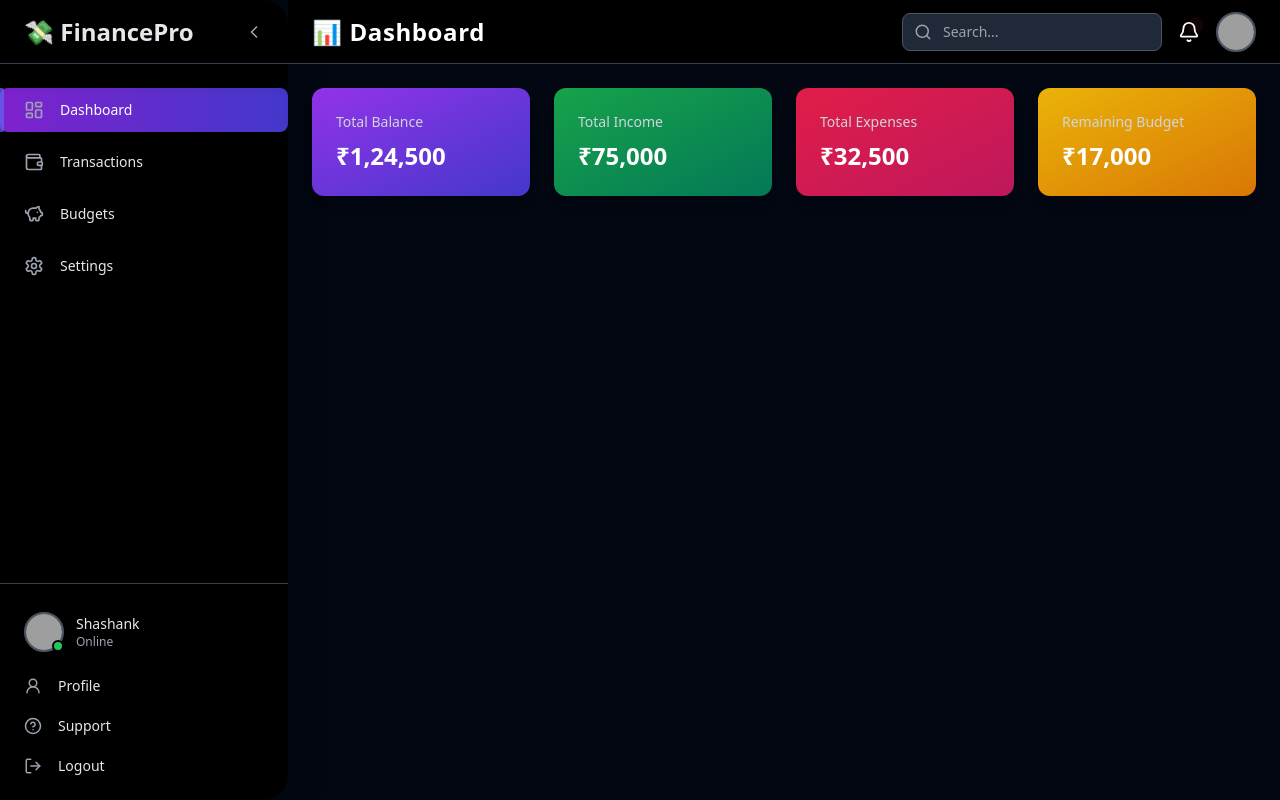
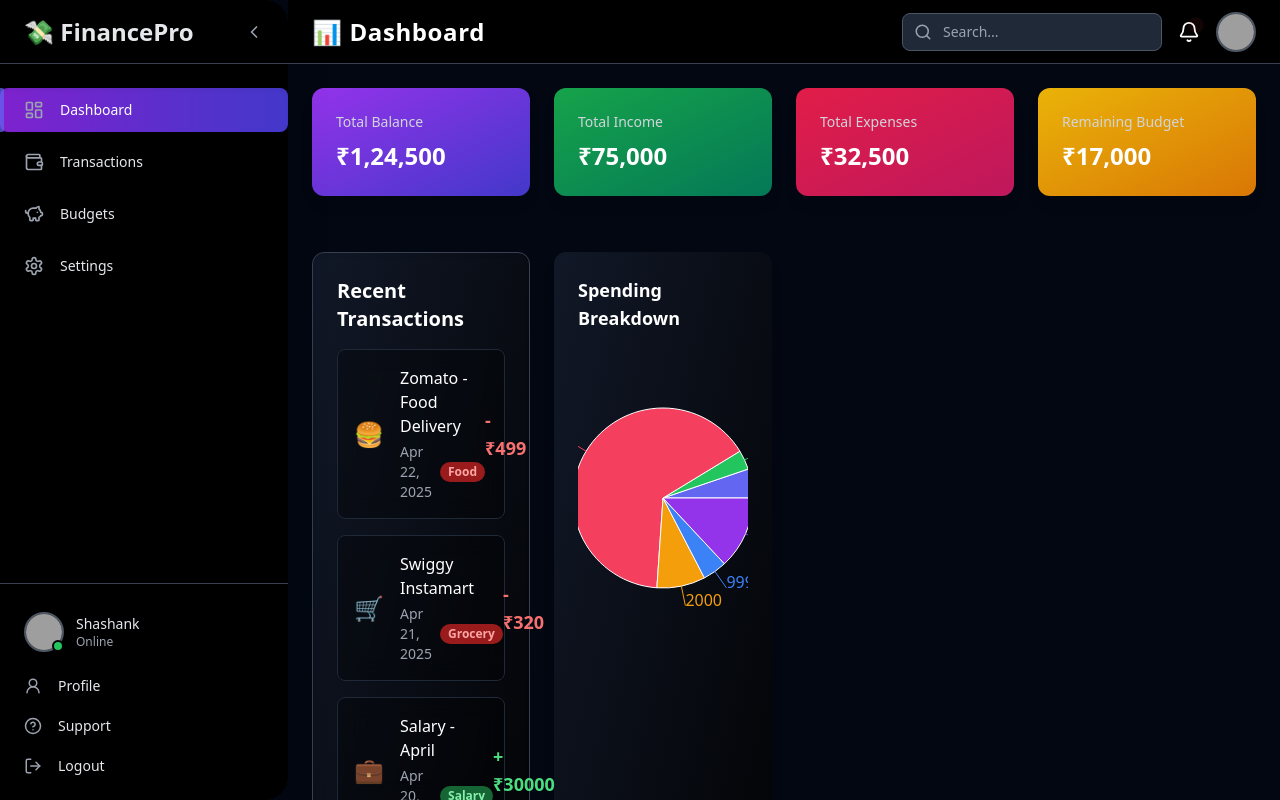
Before and after one commit to ShashankVashishtha18/Personal-finance-dashboard, a React (Vite) app: page / in a window 1280 px wide. Built offline with nearby package versions, Linux system fonts and the light colour scheme; grey boxes are pictures that could not be loaded.

Commit message:
Worked on dashboard pie chart of spendings and recent transactions

```diff
--- a/package.json
+++ b/package.json
@@ -16,7 +16,7 @@
     "react": "^19.0.0",
     "react-chartjs-2": "^5.3.0",
     "react-dom": "^19.0.0",
-    "recharts": "^2.15.2",
+    "recharts": "^2.15.3",
     "zustand": "^5.0.3"
   },
   "devDependencies": {
--- a/src/components/DashBoard.jsx
+++ b/src/components/DashBoard.jsx
@@ -1,4 +1,67 @@
 import React from "react";
+import { PieChart, Pie, Cell, Tooltip, ResponsiveContainer } from "recharts";
+
+
+const COLORS = ["#6366f1", "#22c55e", "#f43f5e", "#f59e0b", "#3b82f6","#9333ea"];
+
+
+const recentTransactions = [
+  {
+    id: 1,
+    name: "Zomato - Food Delivery",
+    amount: -499,
+    type: "Expense",
+    category: "Food",
+    icon: "🍔",
+    date: "Apr 22, 2025",
+  },
+  {
+    id: 2,
+    name: "Swiggy Instamart",
+    amount: -320,
+    type: "Expense",
+    category: "Grocery",
+    icon: "🛒",
+    date: "Apr 21, 2025",
+  },
+  {
+    id: 3,
+    name: "Salary - April",
+    amount: 30000,
+    type: "Income",
+    category: "Salary",
+    icon: "💼",
+    date: "Apr 20, 2025",
+  },
+  {
+    id: 4,
+    name: "Netflix Subscription",
+    amount: -499,
+    type: "Expense",
+    category: "Entertainment",
+    icon: "🎬",
+    date: "Apr 19, 2025",
+  },
+  {
+    id: 5,
+    name: "Petrol",
+    amount: -1200,
+    type: "Expense",
+    category: "Transport",
+    icon: "⛽",
+    date: "Apr 18, 2025",
+  },
+];
+
+const categoryData = [
+  { name: "Food", value: 1200 },
+  { name: "Grocery", value: 800 },
+  { name: "Rent", value: 15000 },
+  { name: "Entertainment", value: 2000 },
+  { name: "Subscriptions", value: 999 },
+  { name: "Transpart", value: 3000 },
+];
+
 
 const Dashboard = () => {
   return (
@@ -26,7 +89,71 @@ const Dashboard = () => {
         <h3 className="text-sm text-gray-300">Remaining Budget</h3>
         <p className="text-2xl font-bold mt-2 text-white">₹17,000</p>
       </div>
+
+{/* Recent Transactions */}
+<div className="bg-gradient-to-br from-gray-900 to-black p-6 rounded-xl shadow-inner border border-gray-700 mt-8">
+  <h3 className="text-xl font-semibold mb-4 text-white">Recent Transactions</h3>
+  <ul className="space-y-4">
+    {recentTransactions.map((tx) => (
+      <li
+        key={tx.id}
+        className="flex items-center justify-between px-4 py-4 rounded-lg bg-black/30 backdrop-blur-md hover:bg-black/50 transition-all duration-300 border border-gray-800 shadow-sm"
+      >
+        <div className="flex items-center gap-4">
+          <span className="text-2xl">{tx.icon}</span>
+          <div>
+            <h4 className="font-medium text-white">{tx.name}</h4>
+            <div className="flex items-center gap-2 mt-1">
+              <span className="text-sm text-gray-400">{tx.date}</span>
+              <span
+                className={`text-xs px-2 py-0.5 rounded-full font-semibold ${
+                  tx.type === "Income"
+                    ? "bg-green-800 text-green-300"
+                    : "bg-red-800 text-red-300"
+                }`}
+              >
+                {tx.category}
+              </span>
+            </div>
+          </div>
+        </div>
+        <div
+          className={`text-lg font-bold ${
+            tx.amount < 0 ? "text-red-400" : "text-green-400"
+          }`}
+        >
+          {tx.amount < 0 ? `-₹${Math.abs(tx.amount)}` : `+₹${tx.amount}`}
+        </div>
+      </li>
+    ))}
+  </ul>
+</div>
+
+{/* Pie Chart Section */}
+<div className="bg-gradient-to-br from-gray-900 to bg-black p-6 rounded-xl shadow-lg mt-8 ">
+  <h3 className="text-lg font-semibold mb-4">Spending Breakdown</h3>
+    <ResponsiveContainer width="100%" height={300}>
+      <PieChart>
+        <Pie
+        data={categoryData}
+        cx="50%"
+        cy="50%"
+        outerRadius={90}
+        fill="#8884d8"
+        dataKey="value"
+        label
+        >
+          {categoryData.map((entry, index) => (
+          <Cell key={`cell-${index}`} fill={COLORS[index % COLORS.length]} />
+        ))}
+          </Pie>
+          <Tooltip />
+      </PieChart>
+    </ResponsiveContainer>
+</div>
     </div>
+
+
   );
 };
 
--- a/src/components/SideBar.jsx
+++ b/src/components/SideBar.jsx
@@ -66,7 +66,10 @@ const Sidebar = () => {
               {isActive && (
                 <span className="absolute left-0 h-full w-1 bg-indigo-500 rounded-r-sm animate-pulse"></span>
               )}
-              <Icon size={20} className="text-gray-400 group-hover:text-white" />
+              <Icon
+                size={20}
+                className="text-gray-400 group-hover:text-white"
+              />
               {!collapsed && (
                 <span className="text-sm font-medium">{item.label}</span>
               )}
```
Also changed, not shown: 1 other file (tests, documents, lock files or other folders).
